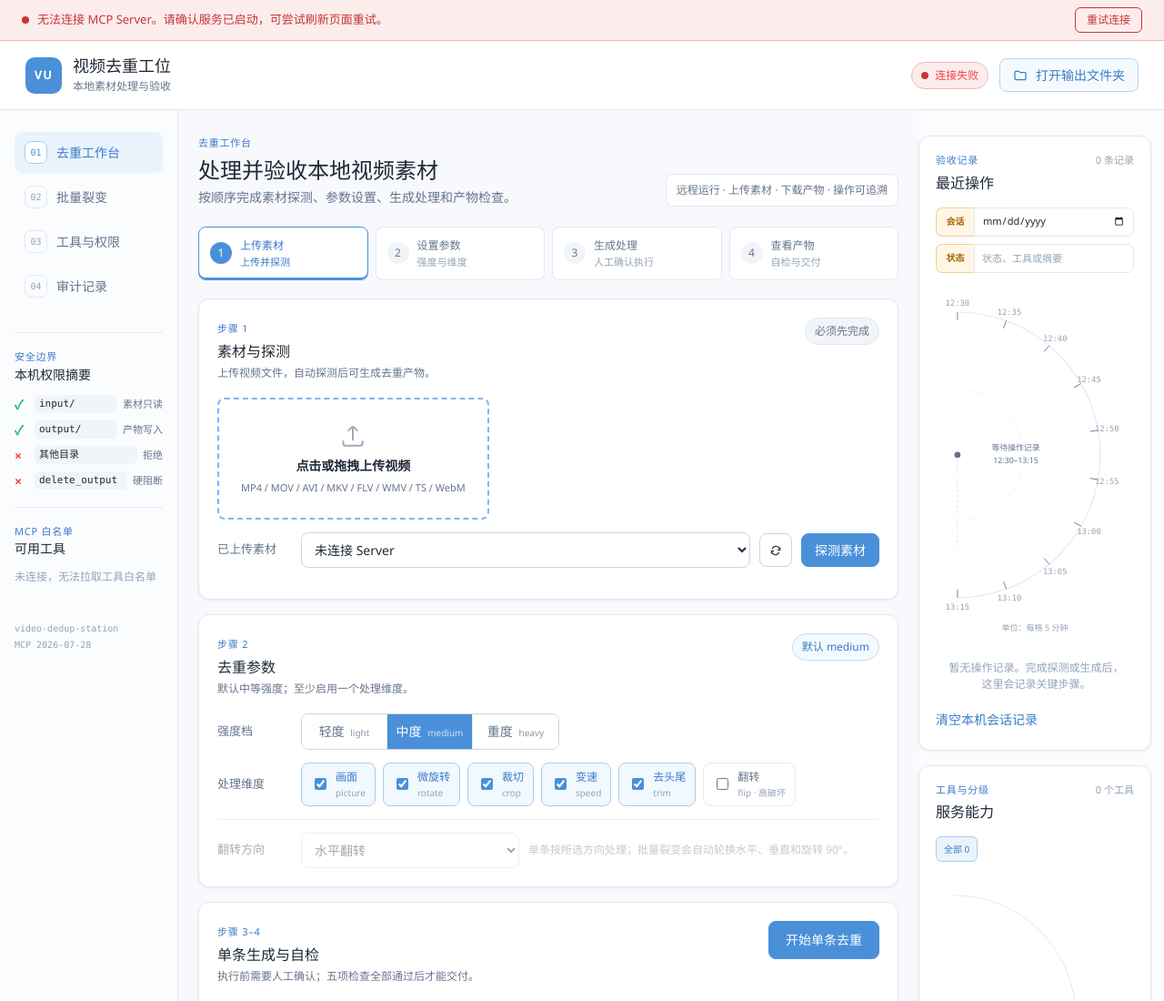
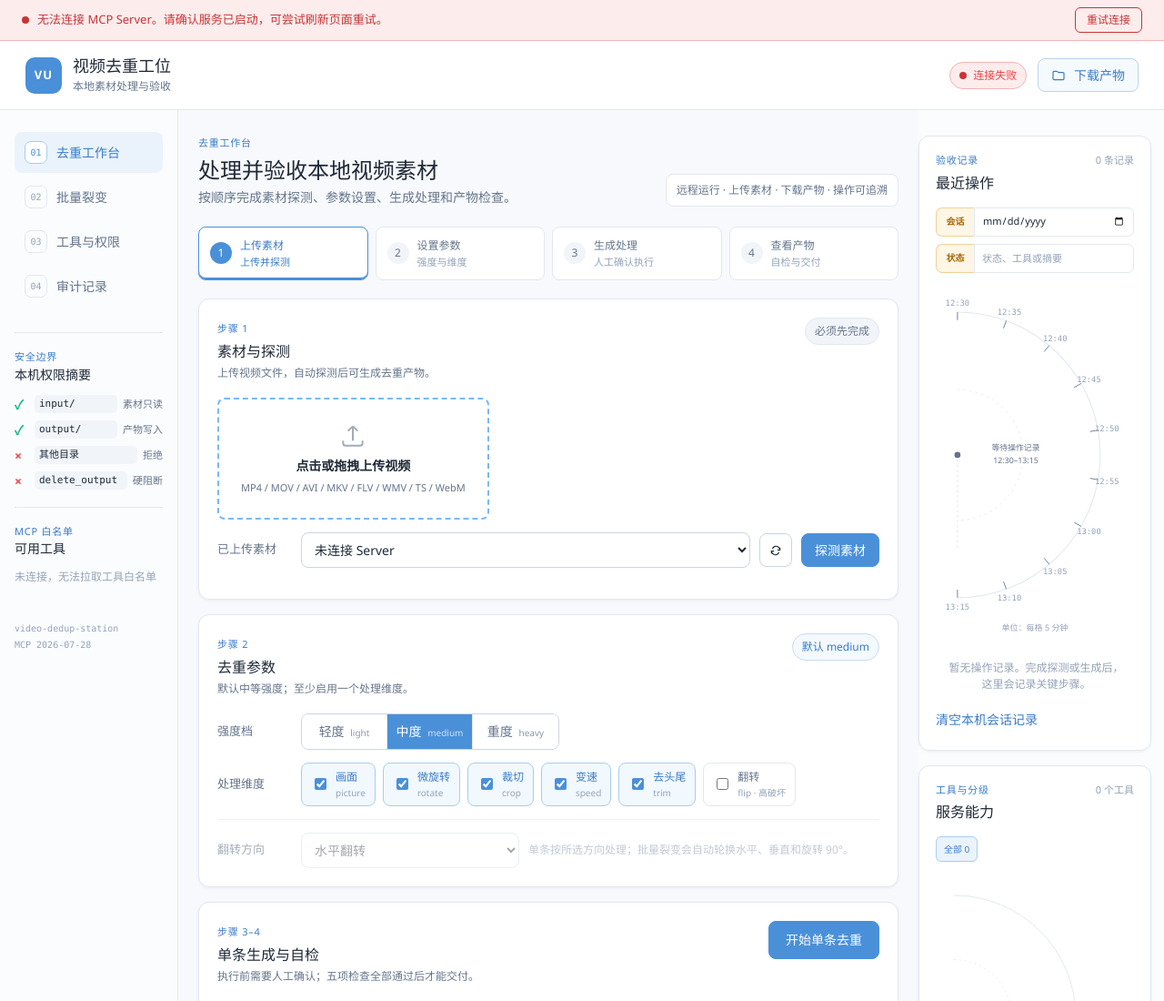
Before and after one commit to luckly06/video-mcp, a plain HTML site: page station/web/index.html in a window 1280 px wide. Shown: the top 1100 px of the page at 91% size. Drawn offline with Linux system fonts and the light colour scheme; no server answers.

Commit message:
fix: 顶栏按钮标签从'打开输出文件夹'改为'下载产物'，与下载行为一致

```diff
--- a/station/web/index.html
+++ b/station/web/index.html
@@ -29,7 +29,7 @@
       </div>
       <button id="btn-open-output-top" class="btn btn-secondary" type="button">
         <svg aria-hidden="true" viewBox="0 0 24 24"><path d="M3 6.75A1.75 1.75 0 0 1 4.75 5h4.13c.46 0 .9.18 1.23.5l1.14 1.1c.14.13.32.2.5.2h7.5A1.75 1.75 0 0 1 21 8.55v8.7A1.75 1.75 0 0 1 19.25 19H4.75A1.75 1.75 0 0 1 3 17.25V6.75Z"/></svg>
-        打开输出文件夹
+        下载产物
       </button>
     </div>
   </header>
```
